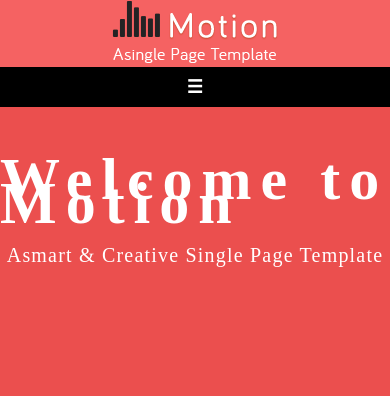
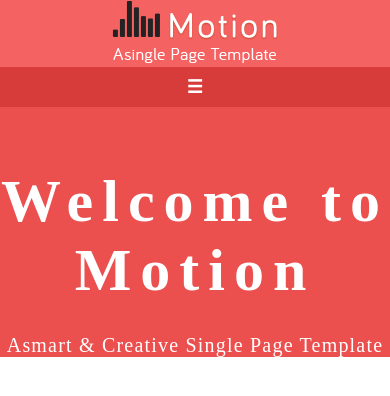
Before and after one commit to koh92/gh-pages, a plain HTML site: page GSB/index.html in a window 390 px wide. Shown: the top 396 px of the page. Drawn offline with Linux system fonts and the light colour scheme.

Commit message:
Add files via upload

```diff
--- a/GSB/css/main.css
+++ b/GSB/css/main.css
@@ -14,8 +14,7 @@ body {
   padding: 0 22%; }
 
 .header {
-  background-color: #eb4f4e;
-  height: 1700px; }
+  background-color: #eb4f4e; }
   .header-top {
     display: -webkit-box;
     display: -webkit-flex;
@@ -91,16 +90,17 @@ body {
   font-family: "bariol_regular";
   color: #fff;
   font-size: 60px;
-  line-height: 24px;
   letter-spacing: 0.15em;
-  padding: 60px 0 28px 0; }
+  padding: 60px 0 28px 0;
+  text-align: center; }
 
 .sub-title {
   font-family: "bariol_regular";
   color: #fff;
   font-size: 20px;
   line-height: 24px;
-  letter-spacing: 0.06em; }
+  letter-spacing: 0.06em;
+  text-align: center; }
 
 @media screen and (max-width: 765px) {
   .wrapper {
@@ -118,7 +118,7 @@ body {
     font-size: 18px;
     line-height: 40px;
     width: 100%;
-    background-color: #000;
+    background-color: #d73b3a;
     -webkit-transition: all 0.75s;
     -o-transition: all 0.75s;
     transition: all 0.75s; }
@@ -157,12 +157,10 @@ body {
       -webkit-align-self: center;
           -ms-flex-item-align: center;
               align-self: center;
-      width: 95%;
       opacity: 0;
       visibility: hidden;
       margin-right: 0px; }
       .menu__item a {
-        width: 95%;
         text-align: center;
         -webkit-align-self: center;
             -ms-flex-item-align: center;
```
